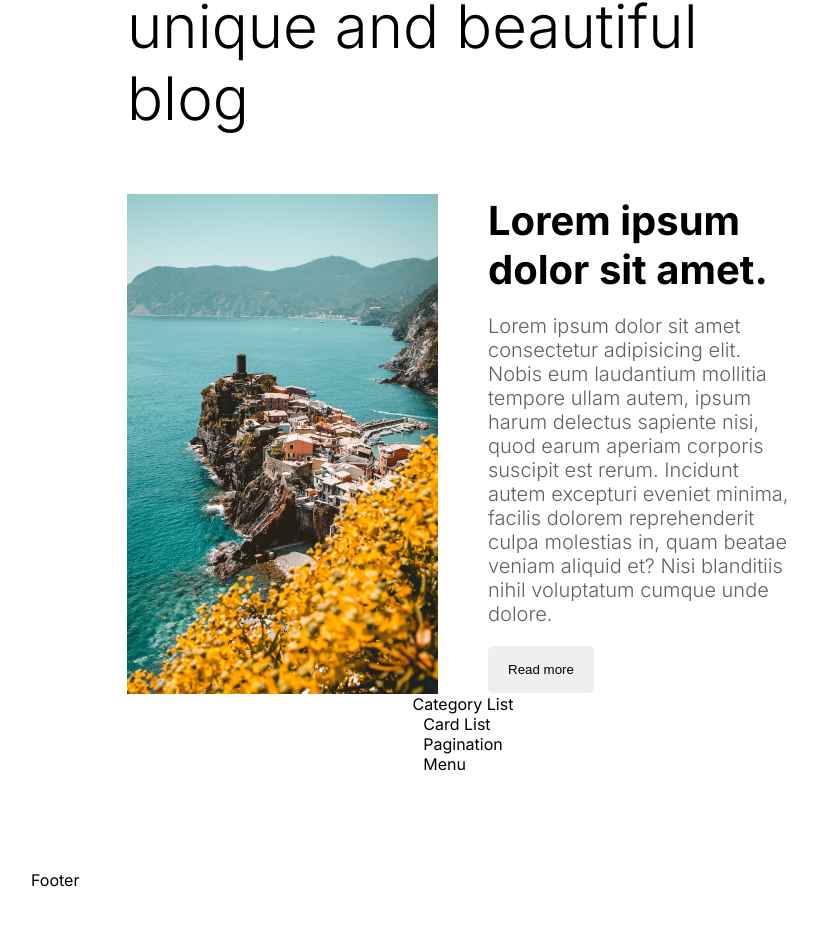
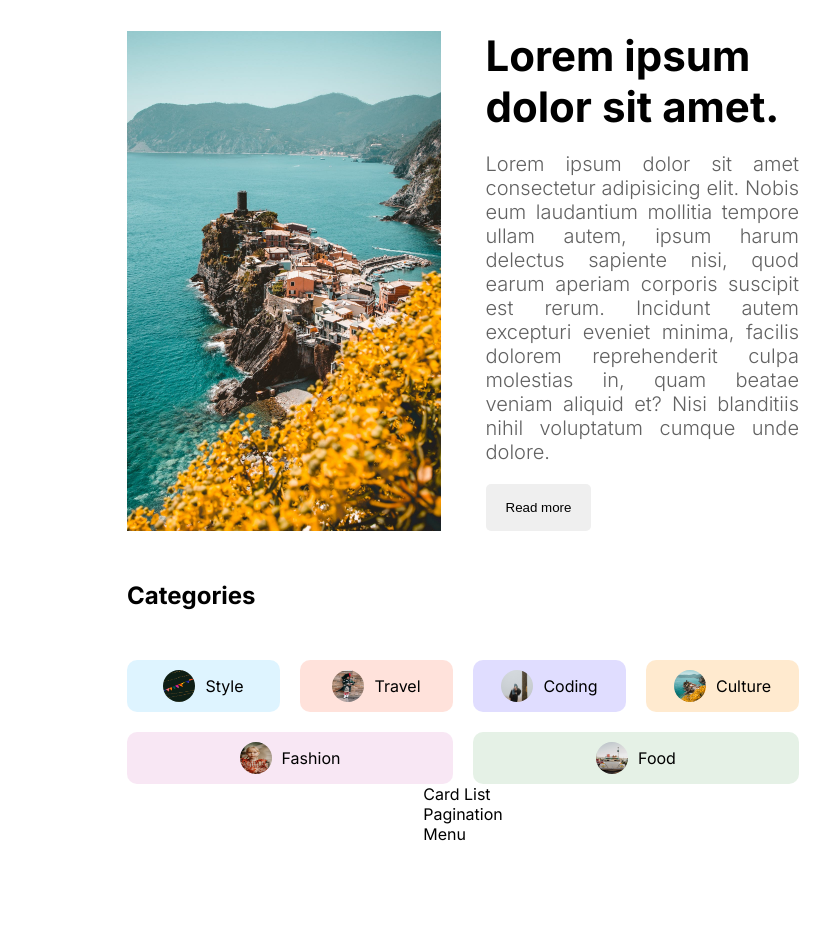
Before and after one commit to BadhanCB/thoughts, a Next.js app: page / in a window 1280 px wide. Shown: the part 596-1538 px from the top of the page, without its empty margins (177-1007 px from the left). Before the commit the page ends 1486 px from the top, so only its background shows below. Built offline with nearby package versions, Linux system fonts and the light colour scheme.

Commit message:
designed category section

```diff
--- a/src/app/page.js
+++ b/src/app/page.js
@@ -9,7 +9,7 @@ export default function Home() {
     <main className={styles.main}>
       <Featured />
       <CategoryList />
-      <div>
+      <div className={styles.content}>
         <CardList />
         <Menu />
       </div>
--- a/src/components/categoryList/CategoryList.jsx
+++ b/src/components/categoryList/CategoryList.jsx
@@ -1,10 +1,92 @@
-import React from 'react';
+import Link from "next/link";
+import styles from "./categoryList.module.css";
+import Image from "next/image";
 
 const CategoryList = () => {
     return (
-        <div>
-            Category List
-        </div>
+        <section className={styles.container}>
+            <h2 className={styles.title}>Categories</h2>
+            <div className={styles.categories}>
+                <Link
+                    href="/blog?cat=style"
+                    className={`${styles.category} ${styles.style}`}
+                >
+                    <Image
+                        src="/images/style.png"
+                        alt="style category"
+                        width={32}
+                        height={32}
+                        className={styles.image}
+                    />
+                    Style
+                </Link>
+                <Link
+                    href="/blog?cat=travel"
+                    className={`${styles.category} ${styles.travel}`}
+                >
+                    <Image
+                        src="/images/travel.png"
+                        alt="travel category"
+                        width={32}
+                        height={32}
+                        className={styles.image}
+                    />
+                    travel
+                </Link>
+                <Link
+                    href="/blog?cat=coding"
+                    className={`${styles.category} ${styles.coding}`}
+                >
+                    <Image
+                        src="/images/coding.png"
+                        alt="coding category"
+                        width={32}
+                        height={32}
+                        className={styles.image}
+                    />
+                    coding
+                </Link>
+                <Link
+                    href="/blog?cat=culture"
+                    className={`${styles.category} ${styles.culture}`}
+                >
+                    <Image
+                        src="/images/culture.png"
+                        alt="culture category"
+                        width={32}
+                        height={32}
+                        className={styles.image}
+                    />
+                    culture
+                </Link>
+                <Link
+                    href="/blog?cat=fashion"
+                    className={`${styles.category} ${styles.fashion}`}
+                >
+                    <Image
+                        src="/images/fashion.png"
+                        alt="fashion category"
+                        width={32}
+                        height={32}
+                        className={styles.image}
+                    />
+                    fashion
+                </Link>
+                <Link
+                    href="/blog?cat=food"
+                    className={`${styles.category} ${styles.food}`}
+                >
+                    <Image
+                        src="/images/food.png"
+                        alt="food category"
+                        width={32}
+                        height={32}
+                        className={styles.image}
+                    />
+                    food
+                </Link>
+            </div>
+        </section>
     );
 };
 
--- a/src/components/categoryList/categoryList.module.css
+++ b/src/components/categoryList/categoryList.module.css
@@ -0,0 +1,42 @@
+.container{}
+.title{
+    margin: 50px 0;
+}
+.categories{
+    display: flex;
+    flex-wrap: wrap;
+    justify-content: space-between;
+    gap: 20px;
+}
+.category{
+    flex: 1;
+    display: flex;
+    align-items: center;
+    justify-content: center;
+    gap: 10px;
+    text-transform: capitalize;
+    padding: 10px 20px;
+    border-radius: 10px;
+
+}
+.category.style{
+    background-color: #57c4ff31;
+}
+.category.fashion{
+    background-color: #da85c731;
+}
+.category.food{
+    background-color: #7fb88133;
+}
+.category.travel{
+    background-color: #ff795736;
+}
+.category.culture{
+    background-color: #ffb04f45;
+}
+.category.coding{
+    background-color: #5e4fff31;
+}
+.image{
+    border-radius: 50%;
+}
--- a/src/components/featured/Featured.jsx
+++ b/src/components/featured/Featured.jsx
@@ -5,8 +5,8 @@ const Featured = () => {
     return (
         <section className={styles.container}>
             <h1 className={styles.title}>
-                <b>Publish your passions your way</b> You'd like to share your
-                knowledge, experiences or the latest news, create a unique and
+                <strong>Publish your passions your way</strong> share your
+                knowledge or experiences, create a unique and
                 beautiful blog
             </h1>
             <div className={styles.post}>
--- a/src/components/featured/featured.module.css
+++ b/src/components/featured/featured.module.css
@@ -2,7 +2,7 @@
     margin-top: 30px;
 }
 .title{
-    font-size: 60px;
+    font-size: 65px;
     font-weight: 300;
 }
 .post{
@@ -33,6 +33,7 @@
     font-size: 20px;
     font-weight: 300;
     color: var(--softTextColor);
+    text-align: justify;
 }
 .button{
     padding: 16px 20px;
@@ -41,3 +42,56 @@
     width: max-content;
     cursor: pointer;
 }
+@media screen and (max-width: 1280px) {
+    .title{
+        font-size: 56px;
+    }
+    .post{
+        gap: 45px;
+    }
+    .postTitle{
+        font-size: 42px;
+    }
+}
+@media screen and (max-width: 1024px) {
+    .title{
+        font-size: 44px;
+    }
+    .post{
+        gap: 40px;
+    }
+    .postTitle{
+        font-size: 36px;
+    }
+}
+@media screen and (max-width: 768px) {
+    .title{
+        font-size: 36px;
+    }
+    .postTitle{
+        font-size: 28px;
+    }
+    .post{
+        flex-direction: column;
+        gap: 35px;
+    }
+    .postImgWrapper{
+        flex: none;
+        width: 100%;
+        height: 200px;
+    }
+}
+@media screen and (max-width: 640px) {
+    .title{
+        font-size: 28px;
+    }
+    .post{
+        gap: 30px;
+    }
+    .postTitle{
+        font-size: 24px;
+    }
+    .postImgWrapper{
+        height: 150px;
+    }
+}
```
